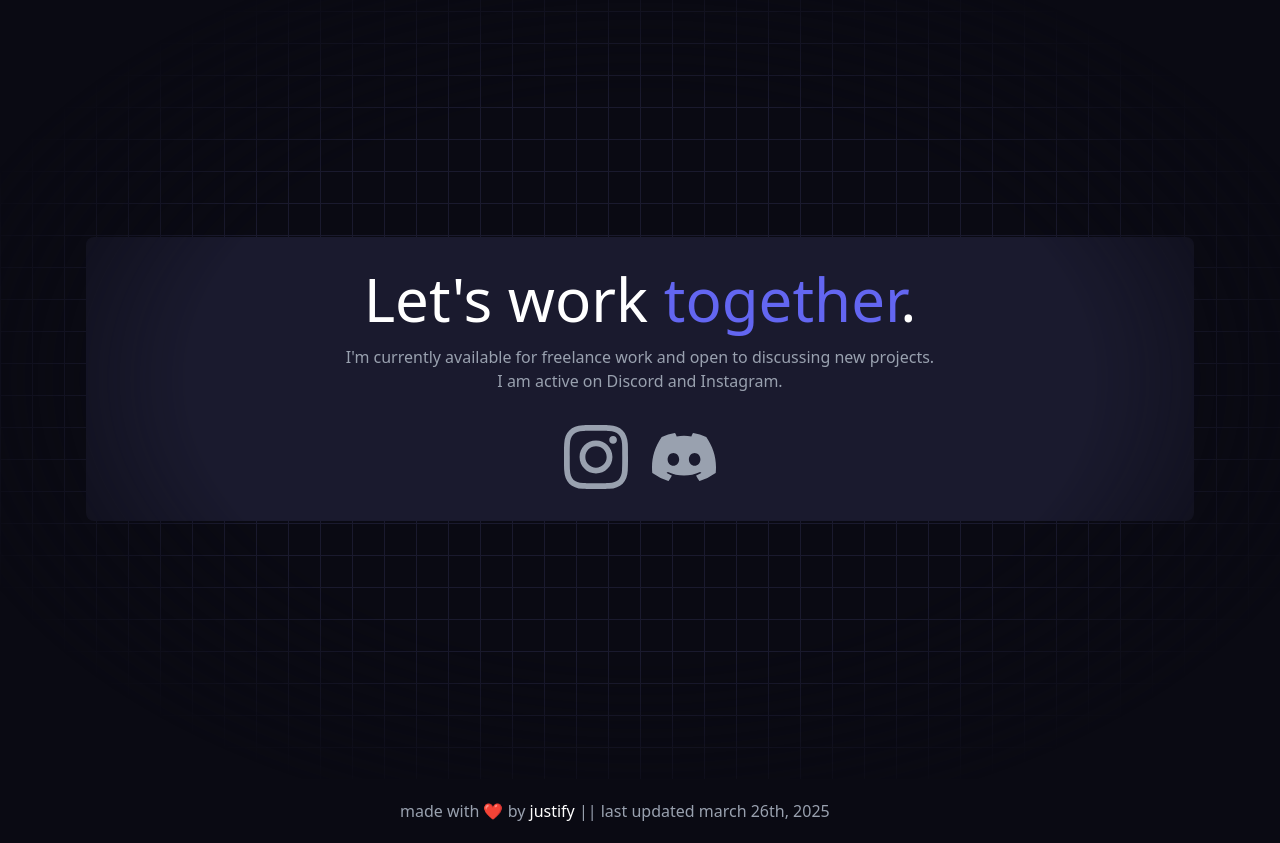
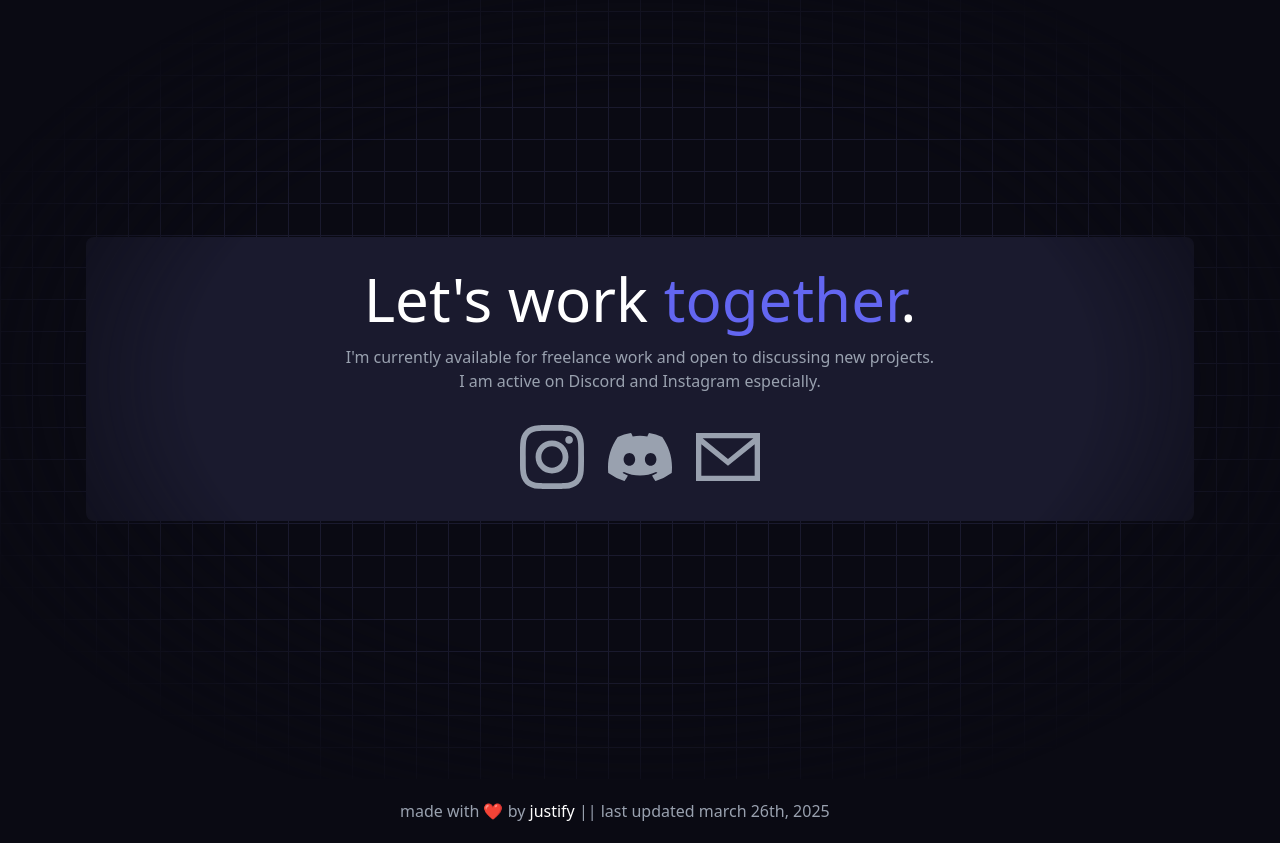
Before and after one commit to justifyman/justify, a React (Vite) app: page / in a window 1280 px wide. Shown: the part 3363-4206 px from the top of the page. Built offline with nearby package versions, Linux system fonts and the light colour scheme.

Commit message:
Update Contact.tsx

```diff
--- a/src/components/Contact.tsx
+++ b/src/components/Contact.tsx
@@ -11,7 +11,7 @@ const Contact: FC = () => {
           <p className="text-xs md:text-base text-gray-400 mb-6 md:mb-8">
             I'm currently available for freelance work and open to discussing
             new projects.
-            <br />I am active on Discord and Instagram.
+            <br />I am active on Discord and Instagram especially.
           </p>
           <div className="flex justify-center gap-3 md:gap-6">
             <a
@@ -48,6 +48,23 @@ const Contact: FC = () => {
                 <path d="M20.317 4.492c-1.53-.69-3.17-1.2-4.885-1.49a.075.075 0 0 0-.079.036c-.21.369-.444.85-.608 1.23a18.566 18.566 0 0 0-5.487 0 12.36 12.36 0 0 0-.617-1.23A.077.077 0 0 0 8.562 3c-1.714.29-3.354.8-4.885 1.491a.07.07 0 0 0-.032.027C.533 9.093-.32 13.555.099 17.961a.08.08 0 0 0 .031.055 20.03 20.03 0 0 0 5.993 2.98.078.078 0 0 0 .084-.026 13.83 13.83 0 0 0 1.226-1.963.074.074 0 0 0-.041-.104 13.201 13.201 0 0 1-1.872-.878.075.075 0 0 1-.008-.125c.126-.093.252-.19.372-.287a.075.075 0 0 1 .078-.01c3.927 1.764 8.18 1.764 12.061 0a.075.075 0 0 1 .079.009c.12.098.245.195.372.288a.075.075 0 0 1-.006.125c-.598.344-1.22.635-1.873.877a.075.075 0 0 0-.041.105c.36.687.772 1.341 1.225 1.962a.077.077 0 0 0 .084.028 19.963 19.963 0 0 0 6.002-2.981.076.076 0 0 0 .032-.054c.5-5.094-.838-9.52-3.549-13.442a.06.06 0 0 0-.031-.028zM8.02 15.278c-1.182 0-2.157-1.069-2.157-2.38 0-1.312.956-2.38 2.157-2.38 1.21 0 2.176 1.077 2.157 2.38 0 1.312-.956 2.38-2.157 2.38zm7.975 0c-1.183 0-2.157-1.069-2.157-2.38 0-1.312.955-2.38 2.157-2.38 1.21 0 2.176 1.077 2.157 2.38 0 1.312-.946 2.38-2.157 2.38z" />
               </svg>
             </a>
+            <a
+              href="mailto:manjustify@gmail.com"
+              target="_blank"
+              rel="noopener noreferrer"
+              className="text-gray-400 hover:text-red-500 transition-colors"
+            >
+              <svg
+                xmlns="http://www.w3.org/2000/svg"
+                width="48"
+                height="48"
+                viewBox="0 0 24 24"
+                fill="currentColor"
+                className="w-8 h-8 md:w-16 md:h-16"
+              >
+                <path d="M0 3v18h24v-18h-24zm21.518 2l-9.518 7.713-9.518-7.713h19.036zm-19.518 14v-11.817l10 8.104 10-8.104v11.817h-20z" />
+              </svg>
+            </a>
           </div>
         </div>
       </div>
```
